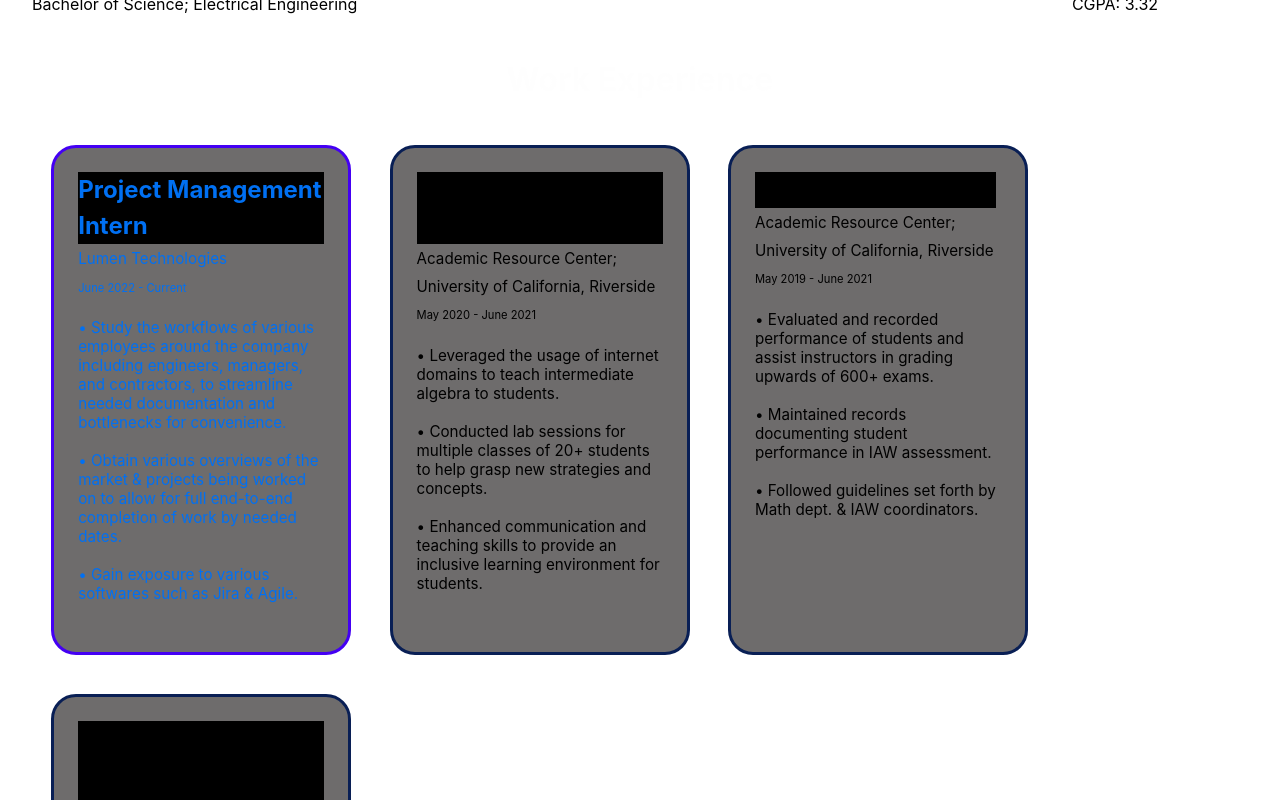
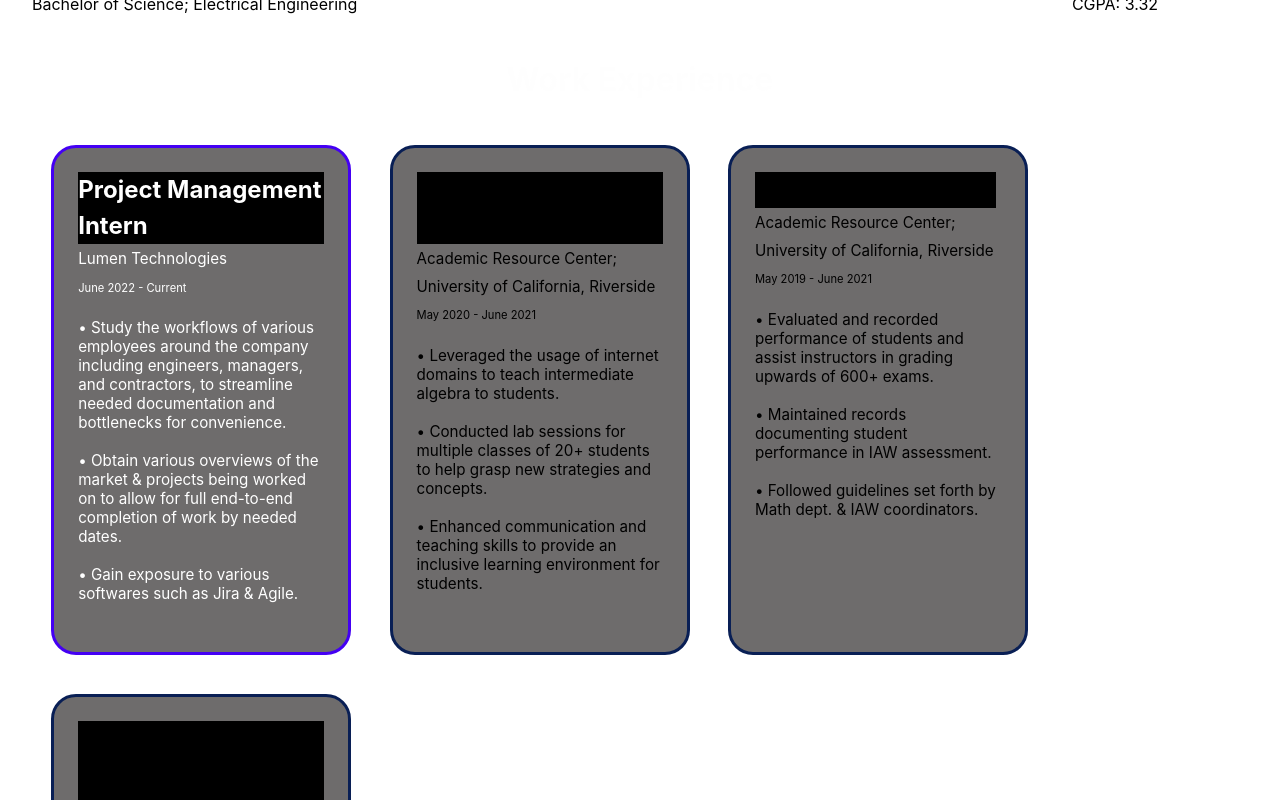
Before and after one commit to jjtrinh99/Website, a Next.js app: page / in a window 1280 px wide. In both pictures the pointer is over the link 201 px from the left and 1360 px from the top of the page. Shown: the part 960-1760 px from the top of the page. Built offline with nearby package versions, Linux system fonts and the light colour scheme.

Commit message:
More color changing

```diff
--- a/styles/Home.module.css
+++ b/styles/Home.module.css
@@ -109,7 +109,7 @@
 .card:hover,
 .card:focus,
 .card:active {
-  color: #0070f3;
+  color: #ffffff;
   border-color: #4400f3;
 }
 
```
